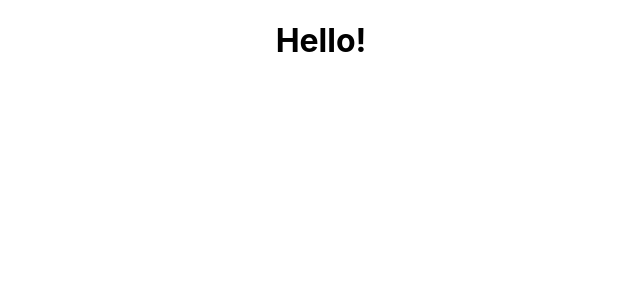
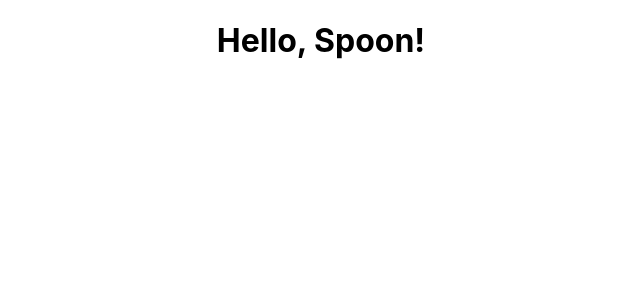
Before and after one commit to nycbasic/colt-typescript, a React (Create React App) app in the folder react-ts/: page / in a window 1280 px wide. Shown: the top 300 px of the page, without its empty margins (319-959 px from the left). Built offline with nearby package versions, Linux system fonts and the light colour scheme.

Commit message:
props with typescript

```diff
--- a/react-ts/src/App.tsx
+++ b/react-ts/src/App.tsx
@@ -5,7 +5,7 @@ import Greeter from './components/Greeter';
 function App() {
   return (
     <div className="App">
-     <Greeter />
+     <Greeter person="Spoon"/>
     </div>
   );
 }
--- a/react-ts/src/components/Greeter.tsx
+++ b/react-ts/src/components/Greeter.tsx
@@ -1,7 +1,11 @@
 import React from "react";
 
-function Greeter(): JSX.Element {
-  return <h1>Hello!</h1>;
+interface Person {
+  person: string;
+}
+
+function Greeter({ person }: Person) {
+  return <h1>Hello, {person}!</h1>;
 }
 
 export default Greeter;
```
